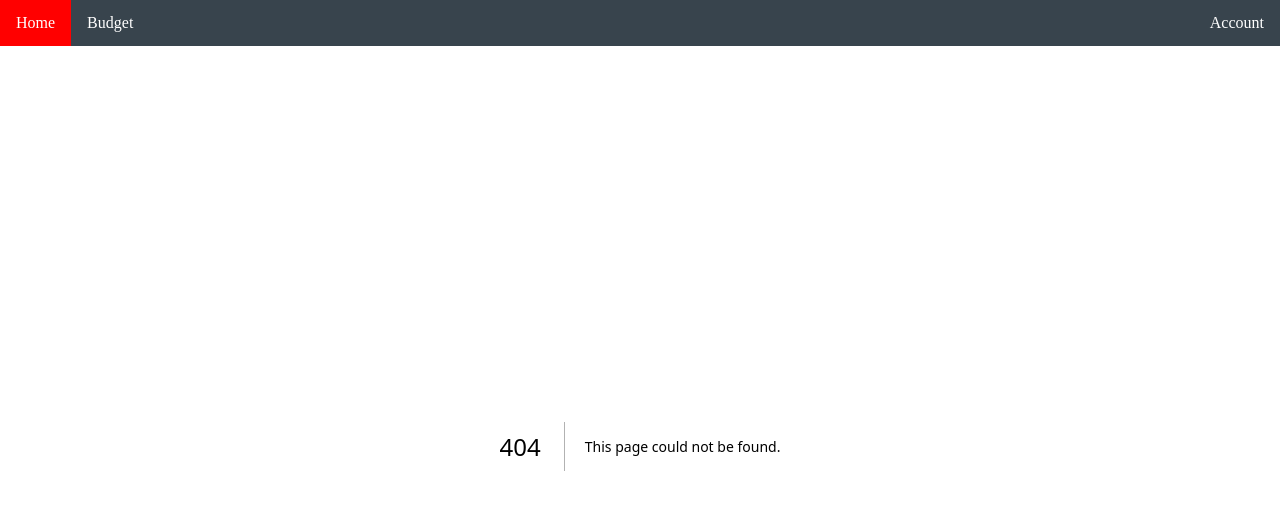
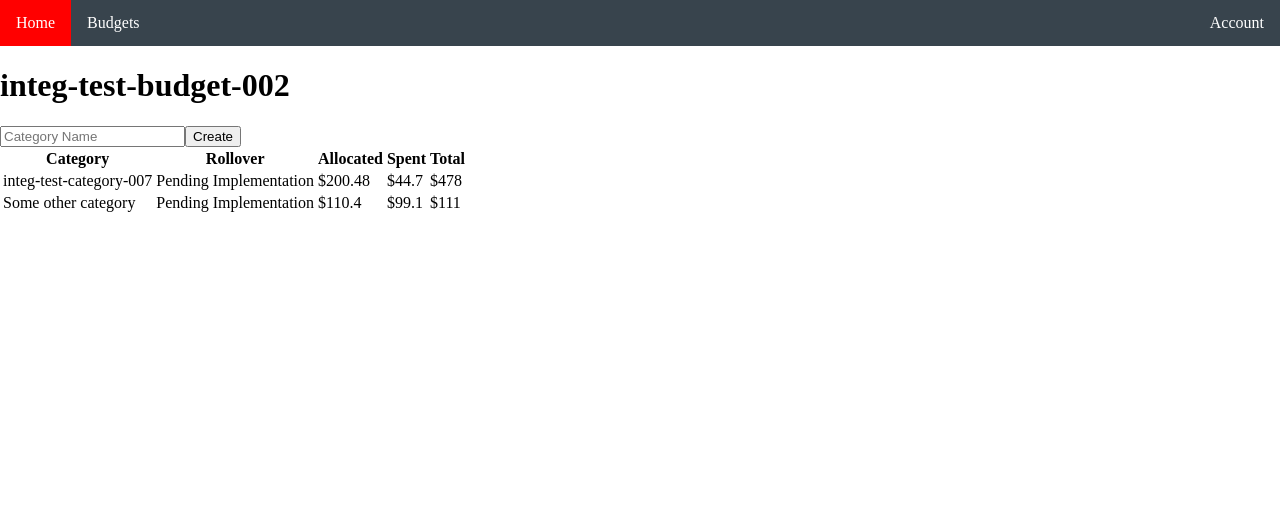
Before and after one commit to CallMeCCLemon/BudgetApp, a Next.js app in the folder web-app/: page /budget/2 in a window 1280 px wide. Before the commit this address had no page. Shown: the top 510 px of the page. Built offline with nearby package versions, Linux system fonts and the light colour scheme.

Commit message:
Adding dynamic routing for budgets before integrating with backend

```diff
--- /dev/null
+++ b/web-app/app/budget/[id]/page.tsx
@@ -0,0 +1,83 @@
+'use client'
+
+
+import {Budget, Category} from "@/app/types/BudgetTypes";
+import dummyBudgetData from '../../../test/fixtures/budget.json'
+import {useEffect, useState} from "react";
+import {usePathname, useRouter} from "next/navigation";
+
+export default function Page() {
+    const pathName = usePathname();
+    const [newCategory, setNewCategory] = useState<string>("")
+    const [budgetData, setBudgetData] = useState<Budget | undefined>()
+
+    useEffect(() => {
+        // TODO: Load Budget Data here!
+        const splitPath = pathName.split('/')
+        const budgetId = splitPath[splitPath.length-1]
+        console.log(`Budget ID: ${budgetId}`)
+        setBudgetData(dummyBudgetData);
+    }, [pathName])
+
+    const createNewCategory = () => {
+        console.log(`Creating new Category! ${newCategory}`)
+        setNewCategory("")
+        // TODO: Call CreateNewCategory API.
+    }
+
+    const updateNewCategory = (event: React.FormEvent<HTMLInputElement>) => {
+        setNewCategory(event.currentTarget.value)
+    }
+
+    const getBudgetContent = (budgetData: Budget | undefined) => {
+        const tableData = budgetData?.Categories?.map((category: Category) => {
+            return <tr key={category.ID}>
+                <td>{category.Title}</td>
+                <td>Pending Implementation</td>
+                <td>${category.Allocated}</td>
+                <td>${category.Spent}</td>
+                <td>${category.Total}</td>
+            </tr>;
+        });
+
+        if (budgetData !== undefined) {
+            return (<div>
+                <h1>{budgetData.Name}</h1>
+            {
+                newCategoryForm
+            }
+            <table className="table-auto w-full">
+                <thead>
+                <tr>
+                    <th>Category</th>
+                    <th>Rollover</th>
+                    <th>Allocated</th>
+                    <th>Spent</th>
+                    <th>Total</th>
+                </tr>
+                </thead>
+                <tbody>
+                {tableData}
+                </tbody>
+            </table>
+            </div>)
+        } else {
+            // TODO: Implement Spinner here
+            return <p>Spinner</p>
+        }
+    }
+
+    const newCategoryForm =
+        <div className="">
+            <input placeholder="Category Name" value={newCategory} onInput={updateNewCategory}></input>
+            <button onClick={createNewCategory}>Create</button>
+        </div>
+
+    return (
+        <main className="flex min-h-screen flex-col p-6">
+            <div className="w-full flex-row mt-12">
+                {getBudgetContent(budgetData)}
+            </div>
+        </main>
+    );
+}
--- a/web-app/components/navbar/navbar.tsx
+++ b/web-app/components/navbar/navbar.tsx
@@ -1,24 +1,26 @@
 import Link from "next/link";
 import './navbar.css';
+import budgetData from '../../test/fixtures/budgets.json'
+import {Budget} from "@/app/types/BudgetTypes";
 
 export default function Navbar() {
-    let budgets = ["Budget 1", "Budget 2", "Budget 3"]
+    let budgets: Budget[] = budgetData.Budgets;
 
     return (
         <main className="flex navbar">
             <ul className="horizontal">
                 <li><Link href="/">Home</Link></li>
                 <li className="dropdown">
-                    <Link href="/budget">Budget</Link>
+                    <Link href="#">Budgets</Link>
                     <div className="dropdown-content">
                         {budgets.map(budget => {
-                            let link = '/budget?name=' + encodeURI(budget);
-                            return <Link key={budget} href={link}>{budget}</Link>
+                            let link = `/budget/${budget.ID}`;
+                            return <Link key={budget.ID} href={link}>{budget.Name}</Link>
                         })}
                     </div>
                 </li>
                 <li className="dropdown">
-                    <Link href="javascript:void(0)" className="dropbtn">Account</Link>
+                    <Link href="#" className="dropbtn">Account</Link>
                     <div className="dropdown-content right">
                     <Link href="./login">Login</Link>
                     <Link href="#">Create Account</Link>
--- a/web-app/test/fixtures/budgets.json
+++ b/web-app/test/fixtures/budgets.json
@@ -2,43 +2,18 @@
   "Budgets": [
     {
       "Name": "integ-test-budget-001",
-      "ID": 2
+      "ID": 2,
+      "Categories": []
     },
     {
-      "Name": "integ-test-budget-001",
-      "ID": 3
+      "Name": "integ-test-budget-002",
+      "ID": 3,
+      "Categories": []
     },
     {
-      "Name": "integ-test-budget-001",
-      "ID": 4
-    },
-    {
-      "Name": "integ-test-budget-001",
-      "ID": 5
-    },
-    {
-      "Name": "integ-test-budget-001",
-      "ID": 6
-    },
-    {
-      "Name": "integ-test-budget-001",
-      "ID": 7
-    },
-    {
-      "Name": "integ-test-budget-001",
-      "ID": 9
-    },
-    {
-      "Name": "integ-test-budget-001",
-      "ID": 10
-    },
-    {
-      "Name": "integ-test-budget-001",
-      "ID": 11
-    },
-    {
-      "Name": "integ-test-budget-001",
-      "ID": 12
+      "Name": "integ-test-budget-003",
+      "ID": 4,
+      "Categories": []
     }
   ]
 }
```
Also changed, not shown: web-app/app/budget/page.tsx (+3 -41 lines).
